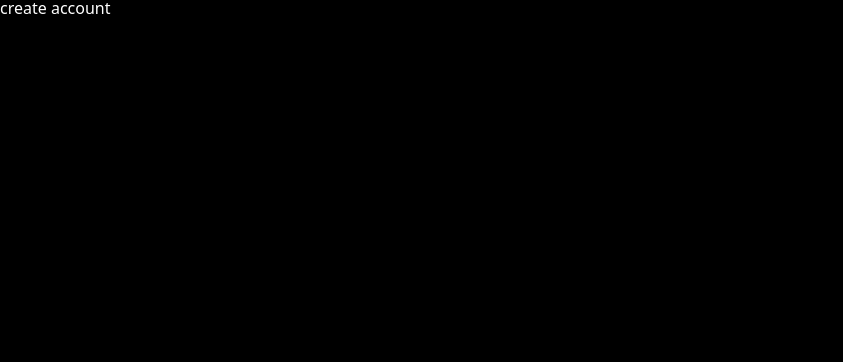
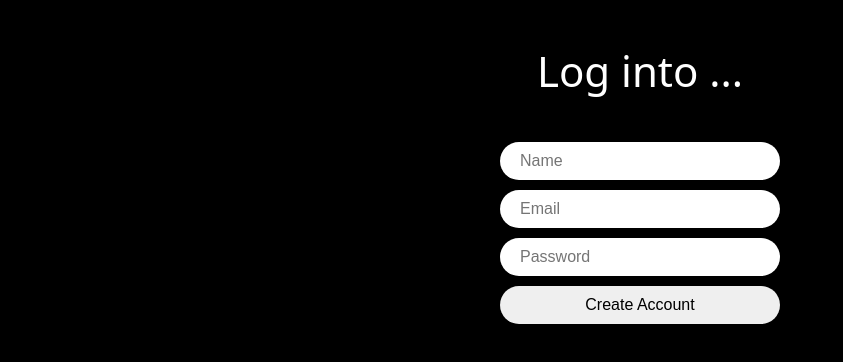
Before and after one commit to ARISTAHS/clone_code, a React (Vite) app: page /create-account in a window 1280 px wide. Shown: the top 362 px of the page, without its empty margins (0-843 px from the left). Built offline with nearby package versions, Linux system fonts and the light colour scheme.

Commit message:
스타일 컴포넌트 활용한 로그인폼 완성

```diff
--- a/src/App.tsx
+++ b/src/App.tsx
@@ -4,7 +4,7 @@
 import Profile from "./routes/profile";
 import Login from "./routes/login";
 import CreateAccount from "./routes/create-account";
-import { createGlobalStyle } from "styled-components";
+import styled, { createGlobalStyle } from "styled-components";
 import reset from "styled-reset";
 import { useEffect, useState } from "react";
 import LoadingScreen from "./components/loading-screen";
@@ -50,6 +50,11 @@
   }
 `;
 
+const Wrapper = styled.div`
+  height: 100vh;
+  display: flex;
+  justify-content: center;
+`;
 
 function App() {
   const [isLoading , setLoading] = useState(true);
@@ -68,10 +73,10 @@
   []);
 
   return (
-    <>
+    <Wrapper>
       <GlobalStyles />
       {isLoading ? <LoadingScreen/> : <RouterProvider router={router}/> }
-    </>
+    </Wrapper>
   )
 }
 
--- a/src/routes/create-account.tsx
+++ b/src/routes/create-account.tsx
@@ -1,5 +1,92 @@
+import { useState } from "react";
+import { styled } from "styled-components";
+
+const Wrapper = styled.div`
+  height:100%;
+  display:flex;
+  flex-direction:column;
+  align-items : center;
+  width: 420px;
+  padding : 50px 70px;
+`;
+
+const Title = styled.h1`
+  font-size:42px;
+`;
+
+const Form = styled.form`
+  margin-top: 50px;
+  display: flex;
+  flex-direction: column;
+  gap: 10px;
+  width: 100%;
+`;
+
+const Input = styled.input`
+  padding: 10px 20px;
+  border: none;
+  border-radius: 50px;
+  width: 100%;
+  font-size: 16px;
+  &[type="submit"]{
+    cursor: pointer;
+    &:hover{
+      opacity: 0.8;
+    }
+  }
+`;
+
+const Error = styled.span`
+  font-weight: 700;
+  color: tomato;
+`;
+
+
+
 export default function CreateAccount(){
+
+  const [isLoading, setLoading] = useState(false);
+  const [name, setName] = useState("");
+  const [email, setEmail] = useState("");
+  const [password, setPassword] = useState("");
+  const [error, setError] = useState("");
+
+  const onChange = (e:React.ChangeEvent<HTMLInputElement>) => {
+    const {target : {name, value}} = e;
+    if(name === "name"){
+      setName(value);
+    } else if(name === "email"){
+      setEmail(value);
+    } else if(name === "password"){
+      setPassword(value);
+    }
+  };
+
+  const onSubmit = (e : React.FormEvent<HTMLFormElement>) => {
+    e.preventDefault();
+    try{
+      // 1번째 계정 생성
+      // 2번째 사용자 프로필 이름 지정
+      // 3번째 홈페이지로 재 이동
+    } catch(e){
+      //setError
+    } finally{
+      setLoading(false);
+    }
+
+    console.log(name,email,password);
+  };
+
   return(
-    <h1>create account</h1>
+    <Wrapper>
+      <Title>Log into ...</Title>
+      <Form onSubmit={onSubmit}>
+        <Input onChange={onChange} name="name" value={name} placeholder="Name" type="text" required></Input>
+        <Input onChange={onChange} name="email" value={email} placeholder="Email" type="email" required></Input>
+        <Input onChange={onChange} name="password" value={password} placeholder="Password" type="password" required></Input>
+        <Input type="submit" value={isLoading ? "Loading..." : "Create Account"}></Input>
+      </Form>
+      {error !== "" ? <Error>{error}</Error> : null}
+    </Wrapper>
   );
 }
```
